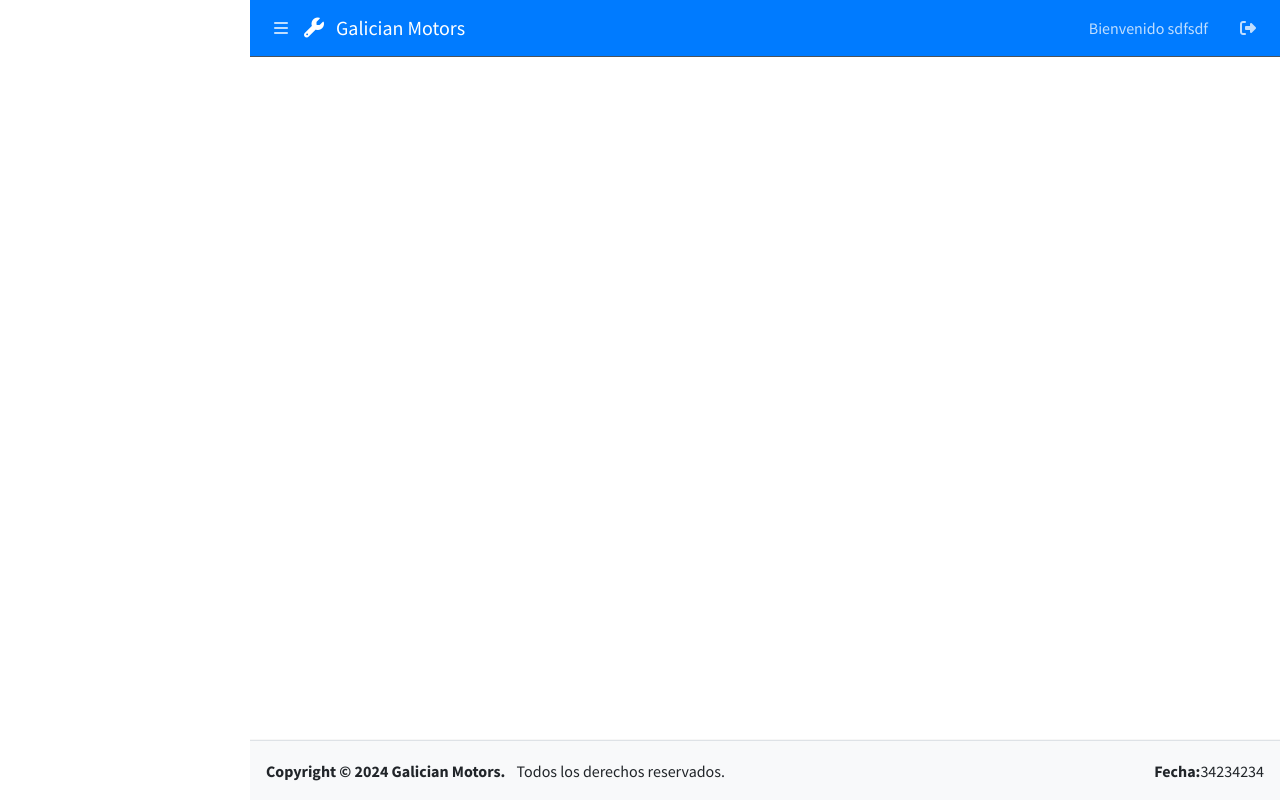
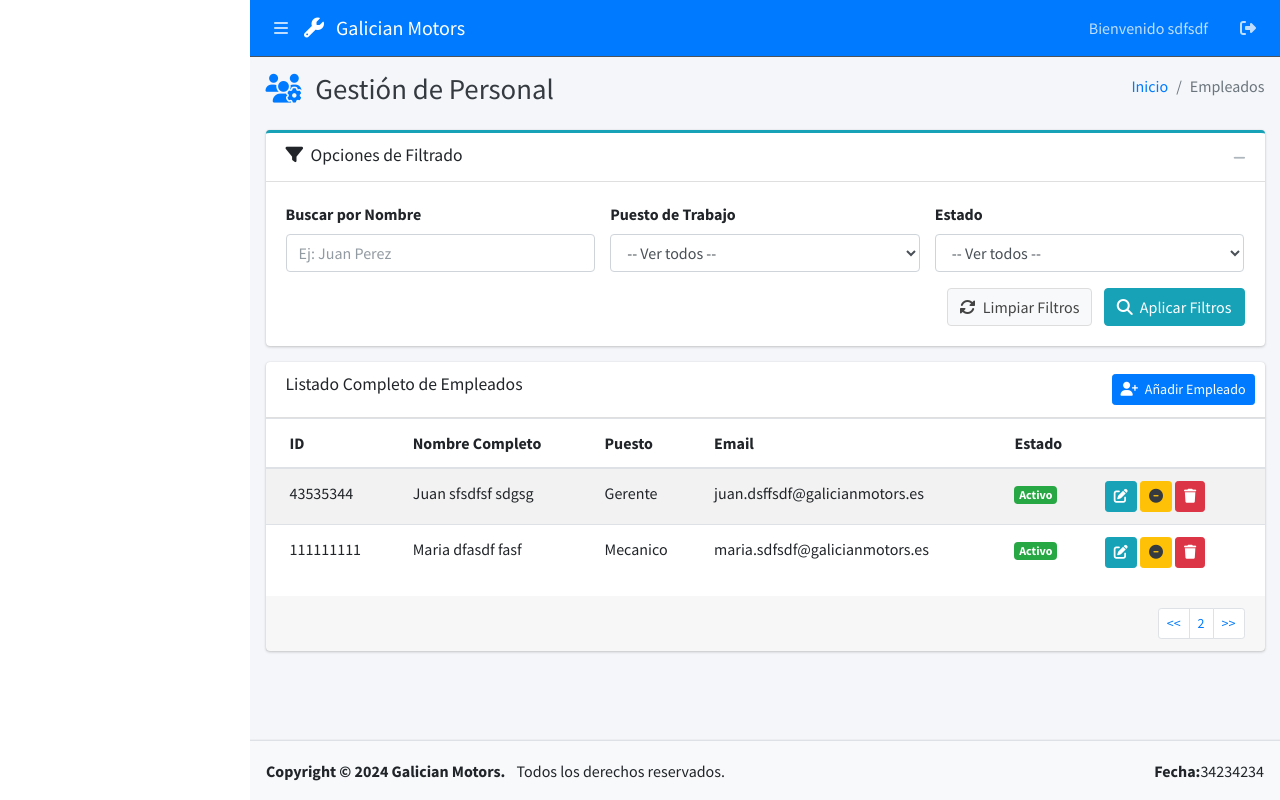
Before and after one commit to PabloLnz/ProyectoFinal, a PHP site: template www/app/Views/empleadosTaller.view.php in a window 1280 px wide. Run offline with PHP 8.4, Linux system fonts and the light colour scheme; the template is opened without the code that fills it, so the values that code supplies are empty; some libraries are stand-ins or nearby versions.

Commit message:
continuacion view empleadosTaller junto con añadido de rutas y creacion de logout

```diff
--- a/www/app/Views/empleadosTaller.view.php
+++ b/www/app/Views/empleadosTaller.view.php
@@ -0,0 +1,135 @@
+<main class="content-wrapper" role="main">
+        <!-- Título y Breadcrumb -->
+        <div class="content-header">
+            <div class="container-fluid">
+                <div class="row mb-2">
+                    <div class="col-sm-6">
+                        <h1 class="m-0 text-dark"><i class="fas fa-users-cog mr-2 text-primary"></i> Gestión de Personal</h1>
+                    </div>
+                    <div class="col-sm-6">
+                        <ol class="breadcrumb float-sm-right">
+                            <li class="breadcrumb-item"><a href="#">Inicio</a></li>
+                            <li class="breadcrumb-item active">Empleados</li>
+                        </ol>
+                    </div>
+                </div>
+            </div>
+        </div>
+
+        <!-- filtro y tabla -->
+        <section class="content">
+            <div class="container-fluid">
+
+                <!--Filtrar y buscar-->
+                <div class="card card-outline card-info">
+                    <div class="card-header">
+                        <h3 class="card-title"><i class="fas fa-filter mr-1"></i> Opciones de Filtrado</h3>
+                        <div class="card-tools">
+                            <button type="button" class="btn btn-tool" data-card-widget="collapse">
+                                <i class="fas fa-minus"></i>
+                            </button>
+                        </div>
+                    </div>
+                    <div class="card-body">
+                        <form id="filtroEmpleados">
+                            <div class="row">
+                                <!-- Nombre -->
+                                <div class="col-md-4 mb-3">
+                                    <label for="inputNombre">Buscar por Nombre</label>
+                                    <input type="text" class="form-control" id="inputNombre" placeholder="Ej: Juan Perez">
+                                </div>
+                                <!-- Puesto -->
+                                <div class="col-md-4 mb-3">
+                                    <label for="selectPuesto">Puesto de Trabajo</label>
+                                    <select class="form-control" id="selectPuesto">
+                                        <option value="">-- Ver todos --</option>
+                                    </select>
+                                </div>
+                                <!-- Estado -->
+                                <div class="col-md-4 mb-3">
+                                    <label for="selectEstado">Estado</label>
+                                    <select class="form-control" id="selectEstado">
+                                        <option value="">-- Ver todos --</option>
+                                    </select>
+                                </div>
+                            </div>
+                            <div class="row">
+                                  <!-- boton filtros -->
+                                <div class="col-12 text-right">
+                                    <button type="reset" class="btn btn-default mr-2"><i class="fas fa-sync-alt mr-1"></i> Limpiar Filtros</button>
+                                    <button type="submit" class="btn btn-info"><i class="fas fa-search mr-1"></i> Aplicar Filtros</button>
+                                </div>
+                            </div>
+                        </form>
+                    </div>
+                </div>
+
+                <!-- Empleados -->
+                <div class="card">
+                    <div class="card-header">
+                        <h3 class="card-title">Listado Completo de Empleados</h3>
+                        <div class="card-tools">
+                            <button type="button" class="btn btn-primary btn-sm" title="Nuevo Empleado">
+                                <i class="fas fa-user-plus mr-1"></i> Añadir Empleado
+                            </button>
+                        </div>
+                    </div>
+                    <!-- Tabla -->
+                    <div class="card-body p-0">
+                        <div class="table-responsive">
+                            <table class="table table-hover table-striped">
+                                <thead>
+                                    <tr>
+                                        <th>ID</th>
+                                        <th>Nombre Completo</th>
+                                        <th>Puesto</th>
+                                        <th>Email</th>
+                                        <th>Estado</th>
+                                        <th></th>
+                                    </tr>
+                                </thead>
+                                <tbody>
+
+                                    <tr>
+                                        <td>43535344</td>
+                                        <td>Juan sfsdfsf sdgsg</td>
+                                        <td>Gerente</td>
+                                        <td>juan.dsffsdf@galicianmotors.es</td>
+                                        <td><span class="badge bg-success">Activo</span></td>
+                                        <td>
+                                            <button class="btn btn-sm btn-info" title="Modificar"><i class="fas fa-edit"></i></button>
+                                            <button class="btn btn-sm btn-warning text-dark" title="Baja"><i class="fas fa-minus-circle"></i></button>
+                                            <button class="btn btn-sm btn-danger" title="Eliminar"><i class="fas fa-trash"></i></button>
+                                        </td>
+                                    </tr>
+
+                                    <tr>
+                                        <td>111111111</td>
+                                        <td>Maria dfasdf fasf</td>
+                                        <td>Mecanico</td>
+                                        <td>maria.sdfsdf@galicianmotors.es</td>
+                                        <td><span class="badge bg-success">Activo</span></td>
+                                        <td>
+                                            <button class="btn btn-sm btn-info" title="Modificar"><i class="fas fa-edit"></i></button>
+                                            <button class="btn btn-sm btn-warning text-dark" title="Baja"><i class="fas fa-minus-circle"></i></button>
+                                            <button class="btn btn-sm btn-danger" title="Eliminar"><i class="fas fa-trash"></i></button>
+                                        </td>
+                                    </tr>
+
+                                </tbody>
+                            </table>
+                        </div>
+                    </div>
+                    <!--paginacion-->
+                    <div class="card-footer clearfix">
+                        <ul class="pagination pagination-sm m-0 float-right">
+                            <li class="page-item"><a class="page-link" href="#"><<</a></li>
+                            <li class="page-item"><a class="page-link" href="#">2</a></li>
+                            <li class="page-item"><a class="page-link" href="#">>></a></li>
+                        </ul>
+                    </div>
+                </div>
+
+            </div>
+        </section>
+    </main>
--- a/www/app/Views/templates/head.view.php
+++ b/www/app/Views/templates/head.view.php
@@ -3,9 +3,9 @@
 <head>
 	<meta charset="UTF-8">
 	<meta name="viewport" content="width=device-width, initial-scale=1.0">
-	<title>Galician Motors | Gestión de Empleados</title>
+	<title>Galician Motors</title>
 
-	<!-- ADMINLTE Y FONT AWESOME (CDN) -->
+	<!-- ADMINLTE + FONT AWESOME Y CSS PERSO-->
 	<link rel="stylesheet" href="https://fonts.googleapis.com/css?family=Source+Sans+Pro:300,400,400i,700&display=fallback">
 	<link rel="stylesheet" href="https://cdnjs.cloudflare.com/ajax/libs/font-awesome/6.5.2/css/all.min.css">
 	<link rel="stylesheet" href="https://cdn.jsdelivr.net/npm/admin-lte@3.2/dist/css/adminlte.min.css">
@@ -35,7 +35,7 @@
 				<span class="nav-link">Bienvenido sdfsdf</span>
 			</li>
 			<li class="nav-item">
-				<a class="nav-link" data-widget="control-sidebar" data-slide="true" href="#" role="button" title="Cerrar Sesión">
+				<a class="nav-link" href="/logout" role="button" title="Cerrar Sesión">
 					<i class="fas fa-sign-out-alt"></i>
 				</a>
 			</li>
```
Also changed, not shown: www/app/Controllers/TallerController.php (+7 -0 lines), www/app/Core/FrontController.php (+10 -0 lines), www/app/Views/templates/aside.view.php (+6 -6 lines).
